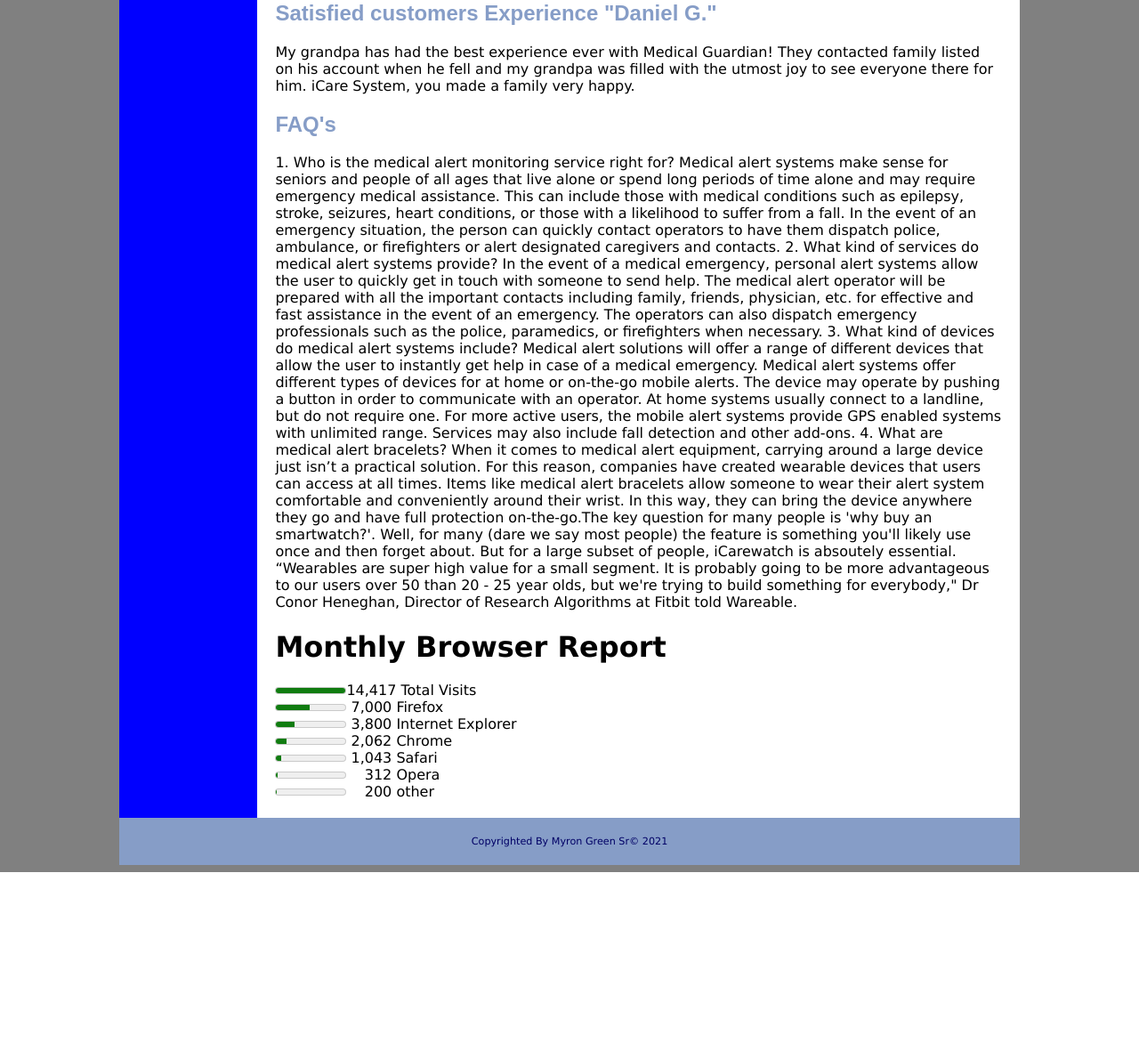
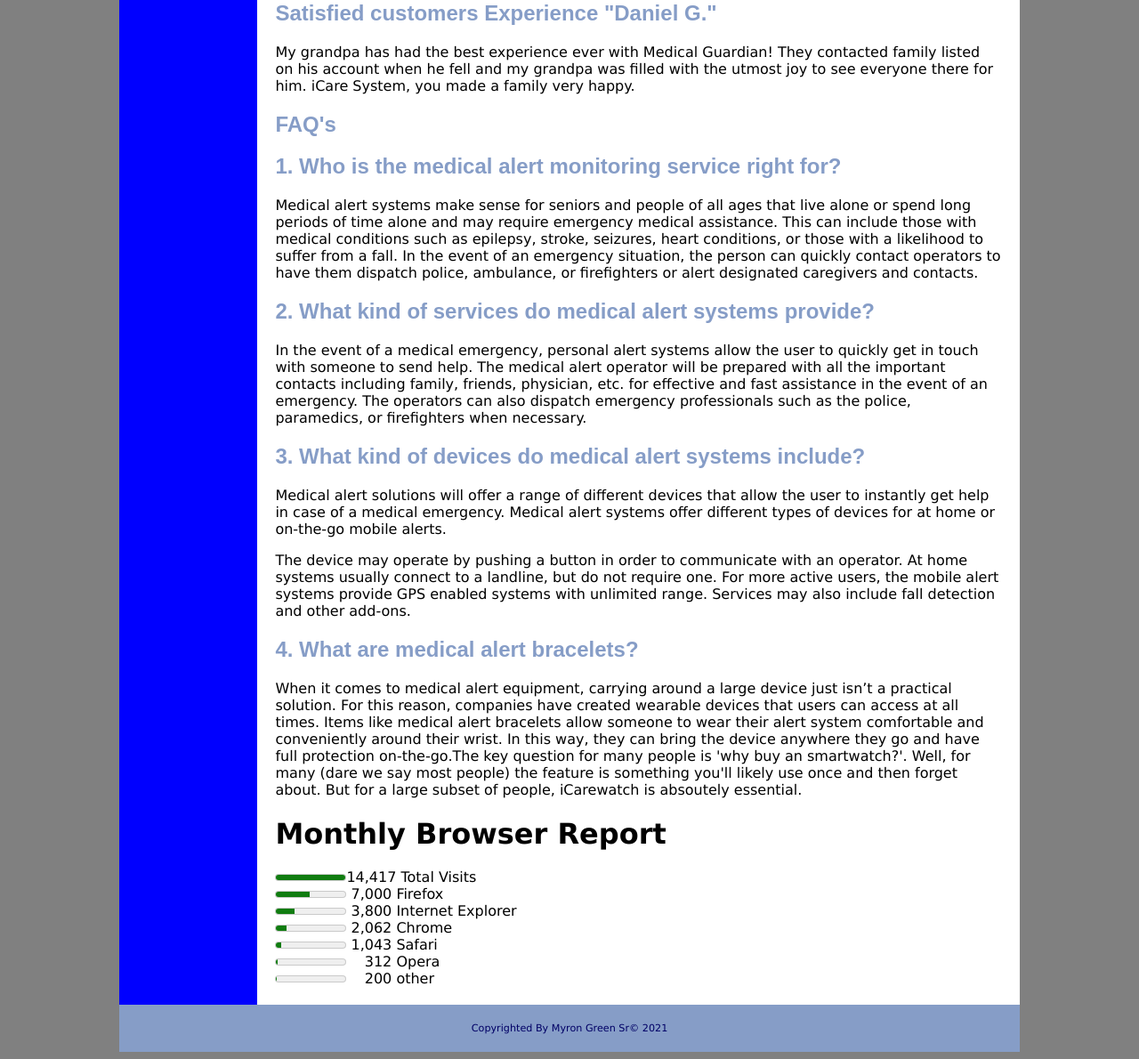
Before and after one commit to myrongreensr/Labwork6, a PHP site: page /history.php in a window 1280 px wide. Shown: the part 520-1710 px from the top of the page at 89% size. Before the commit the page ends 1500 px from the top, so only its background shows below. Run offline with PHP 8.4, Linux system fonts and the light colour scheme.

Commit message:
Updated FAQ's on History Page
updated FAQ's on history page

```diff
--- a/history.php
+++ b/history.php
@@ -79,25 +79,25 @@ footer { font-size:70%;
   	<h2>Satisfied customers Experience "Daniel G."</h2>
     <p>My grandpa has had the best experience ever with Medical Guardian! They contacted family listed on his account when he fell and my grandpa was filled with the utmost joy to see everyone there for him. iCare System, you made a family very happy.</p>
     <h2>FAQ's</h2>
-	<p>1. Who is the medical alert monitoring service right for?
+	<h2>1. Who is the medical alert monitoring service right for?</h2>
 
-Medical alert systems make sense for seniors and people of all ages that live alone or spend long periods of time alone and may require emergency medical assistance. This can include those with medical conditions such as epilepsy, stroke, seizures, heart conditions, or those with a likelihood to suffer from a fall. In the event of an emergency situation, the person can quickly contact operators to have them dispatch police, ambulance, or firefighters or alert designated caregivers and contacts.
+  <p>Medical alert systems make sense for seniors and people of all ages that live alone or spend long periods of time alone and may require emergency medical assistance. This can include those with medical conditions such as epilepsy, stroke, seizures, heart conditions, or those with a likelihood to suffer from a fall. In the event of an emergency situation, the person can quickly contact operators to have them dispatch police, ambulance, or firefighters or alert designated caregivers and contacts.</p>
 
-2. What kind of services do medical alert systems provide?
+<h2>2. What kind of services do medical alert systems provide?</h2>
 
-In the event of a medical emergency, personal alert systems allow the user to quickly get in touch with someone to send help. The medical alert operator will be prepared with all the important contacts including family, friends, physician, etc. for effective and fast assistance in the event of an emergency. The operators can also dispatch emergency professionals such as the police, paramedics, or firefighters when necessary.
+<p>In the event of a medical emergency, personal alert systems allow the user to quickly get in touch with someone to send help. The medical alert operator will be prepared with all the important contacts including family, friends, physician, etc. for effective and fast assistance in the event of an emergency. The operators can also dispatch emergency professionals such as the police, paramedics, or firefighters when necessary.</p>
 
-3. What kind of devices do medical alert systems include?
+<h2>3. What kind of devices do medical alert systems include?</h2>
 
-Medical alert solutions will offer a range of different devices that allow the user to instantly get help in case of a medical emergency. Medical alert systems offer different types of devices for at home or on-the-go mobile alerts.
+<p>Medical alert solutions will offer a range of different devices that allow the user to instantly get help in case of a medical emergency. Medical alert systems offer different types of devices for at home or on-the-go mobile alerts.</p>
 
-The device may operate by pushing a button in order to communicate with an operator. At home systems usually connect to a landline, but do not require one. For more active users, the mobile alert systems provide GPS enabled systems with unlimited range. Services may also include fall detection and other add-ons.
+The device may operate by pushing a button in order to communicate with an operator. At home systems usually connect to a landline, but do not require one. For more active users, the mobile alert systems provide GPS enabled systems with unlimited range. Services may also include fall detection and other add-ons.</p>
 
-4. What are medical alert bracelets?
+<h2>4. What are medical alert bracelets? </h2>
 
-When it comes to medical alert equipment, carrying around a large device just isn’t a practical solution. For this reason, companies have created wearable devices that users can access at all times. Items like medical alert bracelets allow someone to wear their alert system comfortable and conveniently around their wrist. In this way, they can bring the device anywhere they go and have full protection on-the-go.The key question for many people is 'why buy an smartwatch?'. Well, for many (dare we say most people) the feature is something you'll likely use once and then forget about. But for a large subset of people, iCarewatch is absoutely essential.
+<p>When it comes to medical alert equipment, carrying around a large device just isn’t a practical solution. For this reason, companies have created wearable devices that users can access at all times. Items like medical alert bracelets allow someone to wear their alert system comfortable and conveniently around their wrist. In this way, they can bring the device anywhere they go and have full protection on-the-go.The key question for many people is 'why buy an smartwatch?'. Well, for many (dare we say most people) the feature is something you'll likely use once and then forget about. But for a large subset of people, iCarewatch is absoutely essential.</p>
 
-“Wearables are super high value for a small segment. It is probably going to be more advantageous to our users over 50 than 20 - 25 year olds, but we're trying to build something for everybody," Dr Conor Heneghan, Director of Research Algorithms at Fitbit told Wareable.</p>
+
 
 <!DOCTYPE html>
 <html lang="en">
```
